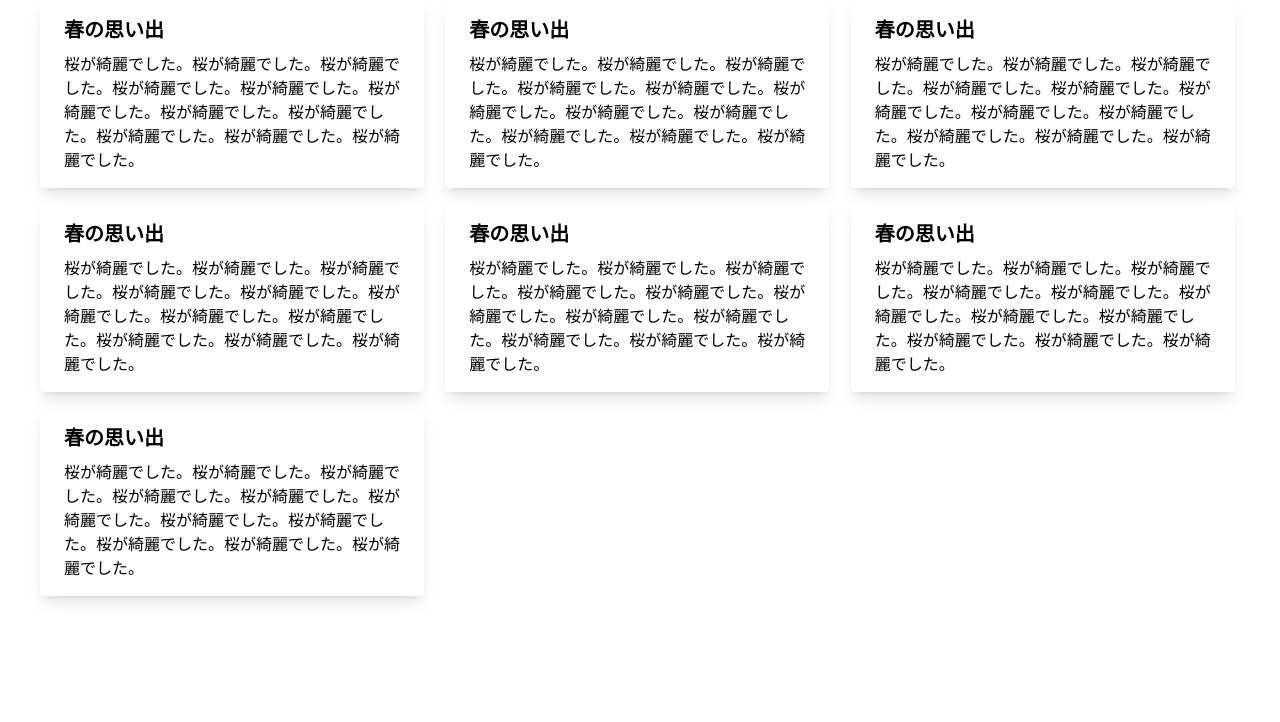
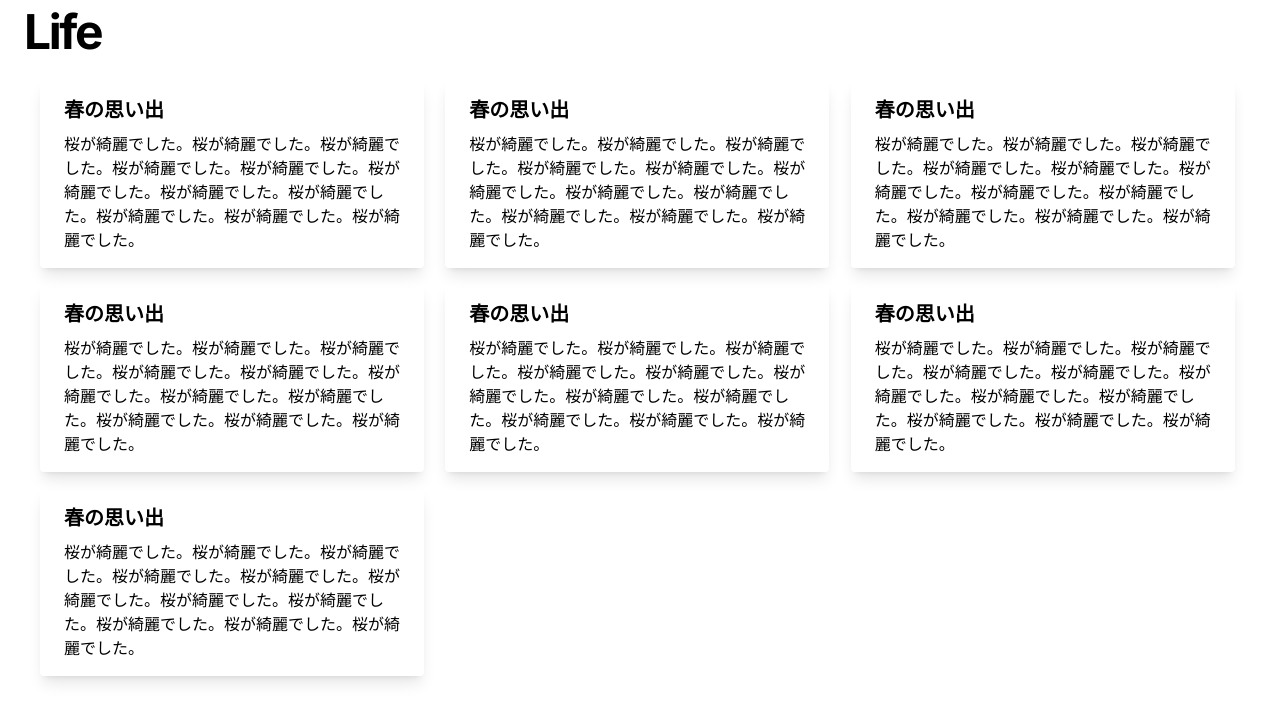
Before and after one commit to guxiken9/wakkason-demo-app, a Next.js app: page / in a window 1280 px wide. Shown: the top 722 px of the page. Built offline with nearby package versions, Linux system fonts and the light colour scheme.

Commit message:
レイアウト適用

```diff
--- a/src/app/layout.tsx
+++ b/src/app/layout.tsx
@@ -1,12 +1,12 @@
-import type { Metadata } from 'next'
+import { Suspense } from 'react'
 import { Inter } from 'next/font/google'
 import './globals.css'
 
-const inter = Inter({ subsets: ['latin'] })
+const inter = Inter({
+  subsets: ['latin'],
+  display: 'swap'
+});
 
-export const metadata: Metadata = {
-  title: 'Life',
-}
 
 export default function RootLayout({
   children,
@@ -14,8 +14,32 @@ export default function RootLayout({
   children: React.ReactNode
 }) {
   return (
-    <html lang="en">
-      <body className={inter.className}>{children}</body>
-    </html>
+    <html lang="ja" className={inter.className}>
+      <body>
+        <header className={`
+        h-16
+        bg-transparent
+        backdrop-blur-md
+        flex
+        fixed
+        w-full
+        px-6
+      `}>
+          <div className={`
+        h-auto
+        my-auto
+        font-bold
+        text-5xl
+        tracking-tighter
+        `}>
+            Life
+          </div>
+        </header>
+        <main className='pt-20 pb-8 min-h-screen'>
+          <Suspense fallback={'loading...'}></Suspense>
+          {children}
+        </main>
+      </body>
+    </html >
   )
 }
```
